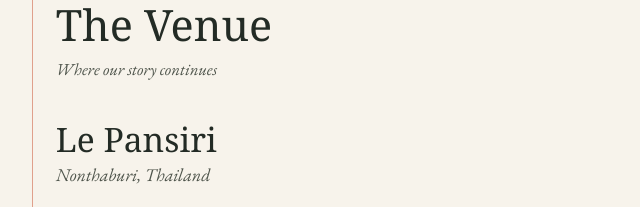
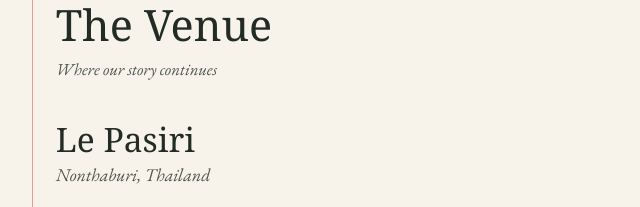
Before and after one commit to tprasertsup/wedding, a plain HTML site: page index.html in a window 1280 px wide. Shown: the part 4880-5087 px from the top of the page, 249-889 px from the left. Drawn offline with nearby package versions, Linux system fonts and the light colour scheme; a web font is replaced by a local one.

Commit message:
Update index.html

```diff
--- a/index.html
+++ b/index.html
@@ -364,7 +364,7 @@
     </div>
 
     <div class="venue-head fade-in">
-      <h3 class="venue-name">Le Pansiri</h3>
+      <h3 class="venue-name">Le Pasiri</h3>
       <p class="venue-location" data-i18n="venue.location_city">Nonthaburi, Thailand</p>
     </div>
 
```
